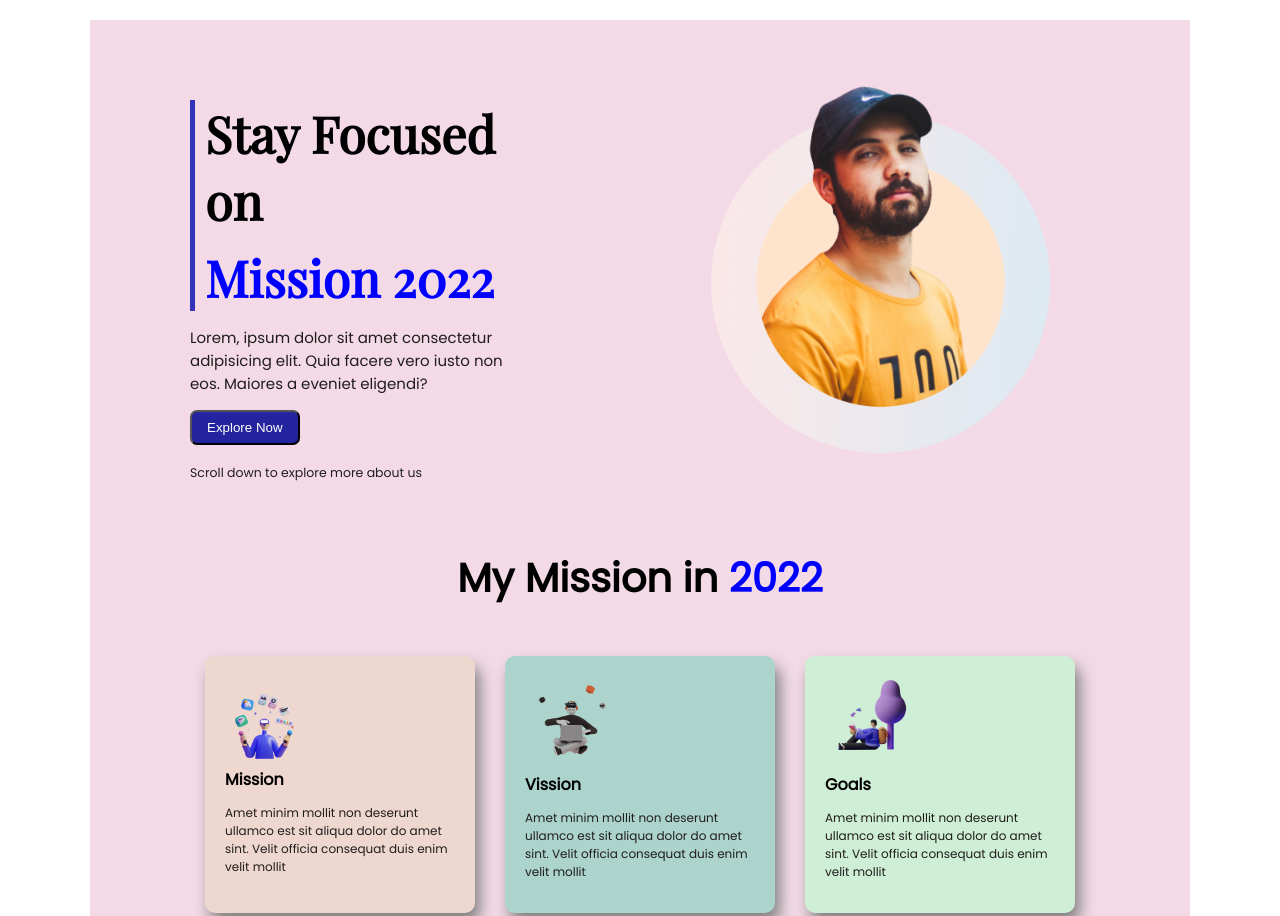
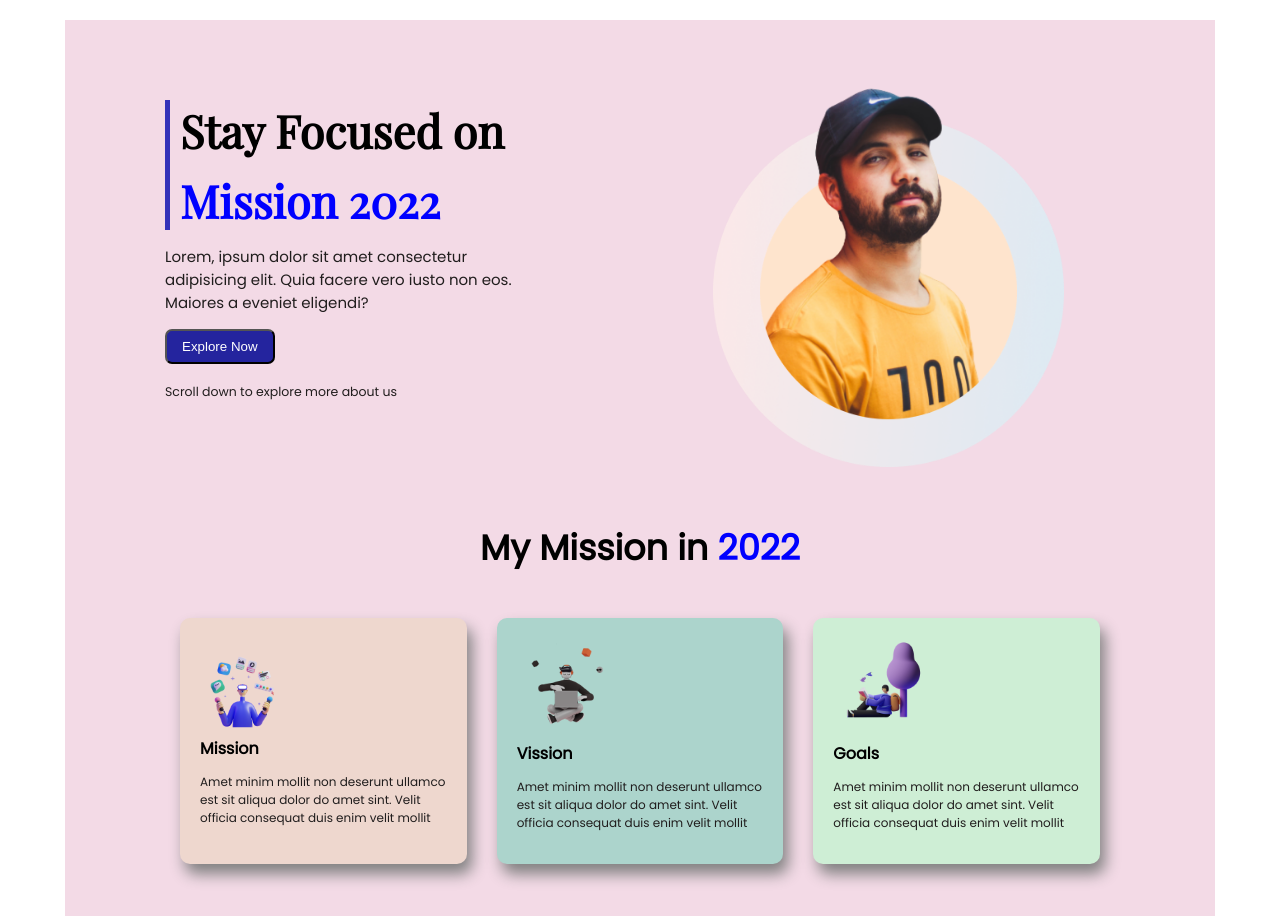
Before and after one commit to mdsayed333/misson_2022_As1, a plain HTML site: page index.html in a window 1280 px wide. Shown: the top 916 px of the page. Drawn offline with nearby package versions, Linux system fonts and the light colour scheme; a web font is replaced by a local one.

Commit message:
change something

```diff
--- a/style.css
+++ b/style.css
@@ -4,7 +4,7 @@ body {
   box-sizing: border-box;
 }
 .headding {
-  font-size: 50px;
+  font-size: 45px;
   margin: 0;
   font-family: "Playfair Display", serif;
 }
@@ -14,7 +14,7 @@ p {
   font-size: 15px;
 }
 h2 {
-  font-size: 40px;
+  font-size: 35px;
 }
 h2, h3, h4, h5 {
   font-family: "Poppins", sans-serif;
@@ -25,7 +25,7 @@ h2, h3, h4, h5 {
   padding-top: 10px;
 }
 #container {
-  max-width: 1100px;
+  max-width: 1150px;
   margin: 0 auto;
   margin: 0 auto;
   background-color: #f3dae6;
```
